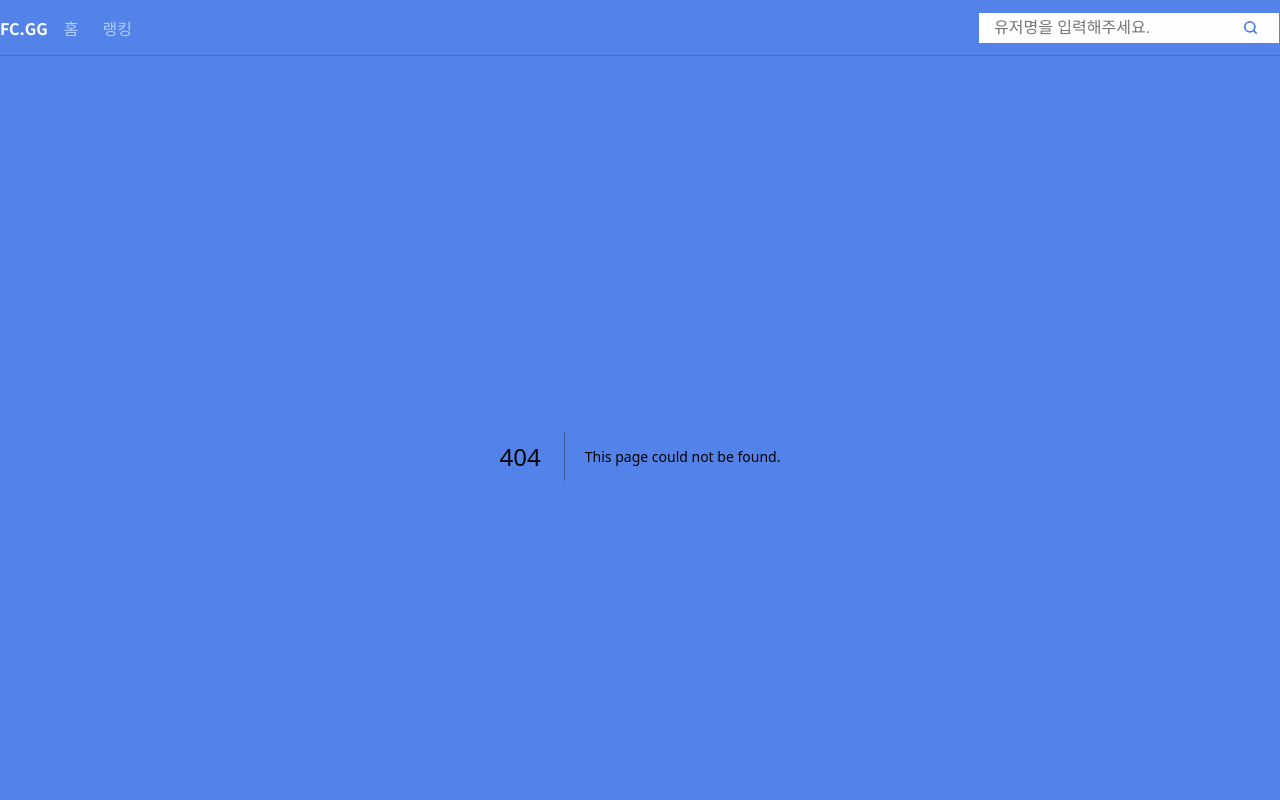
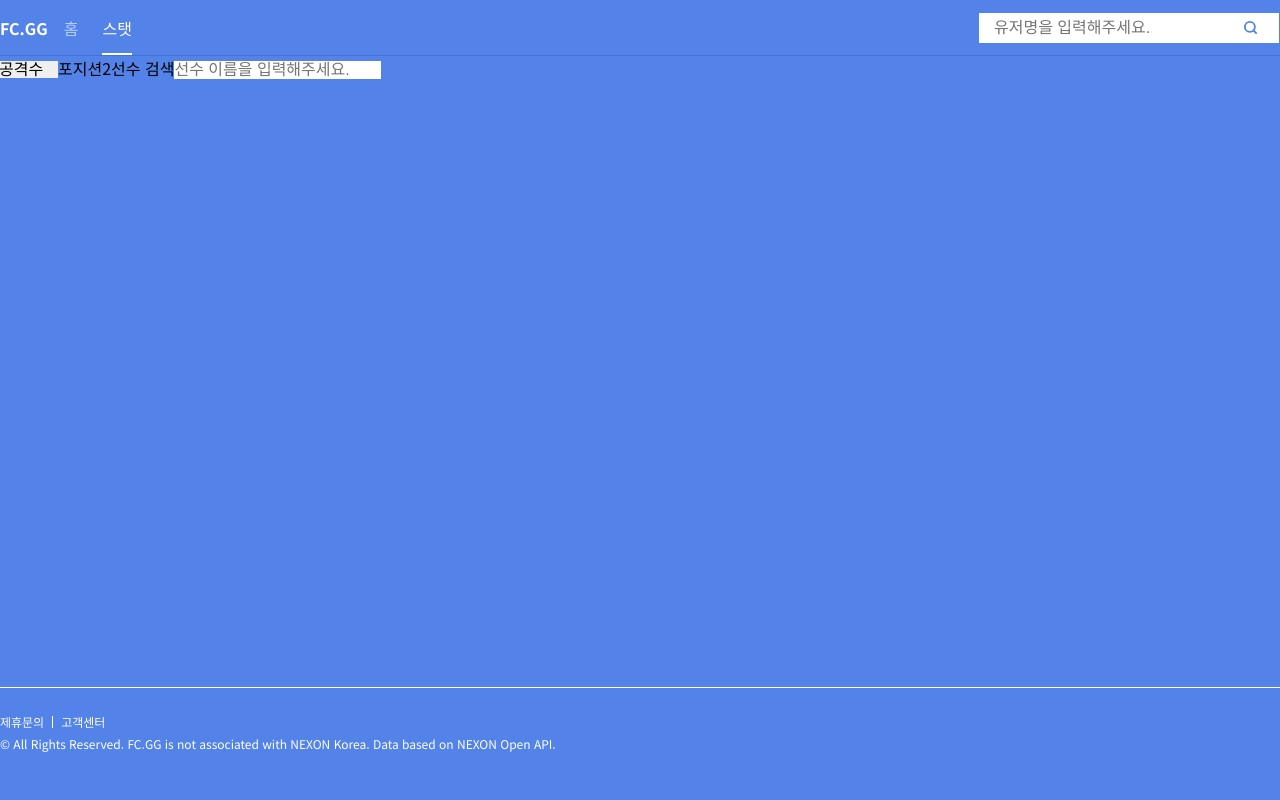
Before and after one commit to YunJiSung/FC_ONLINE, a Next.js app: page /stats in a window 1280 px wide. Before the commit this address had no page. Shown: the top 800 px of the page. Built offline with nearby package versions, Linux system fonts and the light colour scheme; no server answers.

Commit message:
2024.03.29

```diff
--- a/src/app/rank/stats/page.js
+++ b/src/app/stats/page.js
@@ -4,7 +4,9 @@ import Stats from '@/components/Rank/Stats'
 export default function page() {
   return (
     <main id='main'>
-      <Stats />
+      <div className='container'>
+        <Stats />
+      </div>
     </main>
   )
 }
--- a/src/components/Rank/Stats.jsx
+++ b/src/components/Rank/Stats.jsx
@@ -1,8 +1,49 @@
-import React from 'react'
+'use client'
+
+import React, { useEffect, useState } from 'react'
 
 const Stats = () => {
+  const [data, setData] = useState('');
+  const [position, setPosition] = useState('');
+
+  useEffect(() => {
+    const fetchData = async () => {
+      try {
+        const res = await fetch('https://open.api.nexon.com/static/fconline/meta/spposition.json');
+        const data = await res.json();
+
+        setPosition(data)
+      } catch (error) {
+        console.error('Rank API Error', error);
+      }
+    }
+
+    fetchData();
+  }, [])
+
+  console.log(position)
+
   return (
-    <div>Stats</div>
+    <div>
+      <div>
+        {/* position1 */}
+        <label htmlFor="pos1" className='hidden'>포지션1</label>
+        <select name="pos1" id="pos1">
+          <option value="st">공격수</option>
+          <option value="md">미드필더</option>
+          <option value="df">수비수</option>
+          <option value="gk">골키퍼</option>
+        </select>
+
+        {/* postion2 */}
+        <label htmlFor="pos2">포지션2</label>
+        <select name="pos2" id="pos2">포지션2</select>
+
+        {/* search */}
+        <label htmlFor="">선수 검색</label>
+        <input type="text" placeholder='선수 이름을 입력해주세요.' />
+      </div>
+    </div>
   )
 }
 
--- a/src/components/User/Match.jsx
+++ b/src/components/User/Match.jsx
@@ -180,8 +180,8 @@ const Match = ({ name, ouid, searchName, matchList }) => {
                 <div className="match__right">
                   <button type="button">&gt;</button>
                 </div>
-
-                {/* <ul className="player">
+{/*
+                <ul className="player">
                   {match.matchInfo[0]?.player.map((el, key) => (
                     <li key={key}>
                       <Image src={`https://fco.dn.nexoncdn.co.kr/live/externalAssets/common/playersAction/p${el.spId}.png`} width={15} height={15} alt="선수 이미지" />
--- a/src/constants/index.js
+++ b/src/constants/index.js
@@ -4,8 +4,8 @@ export const nav = [
         href : "/"
     },
     {
-        name : "랭킹",
-        href : "/rank"
+        name : "스탯",
+        href : "/stats"
     }
 ]
 
```
